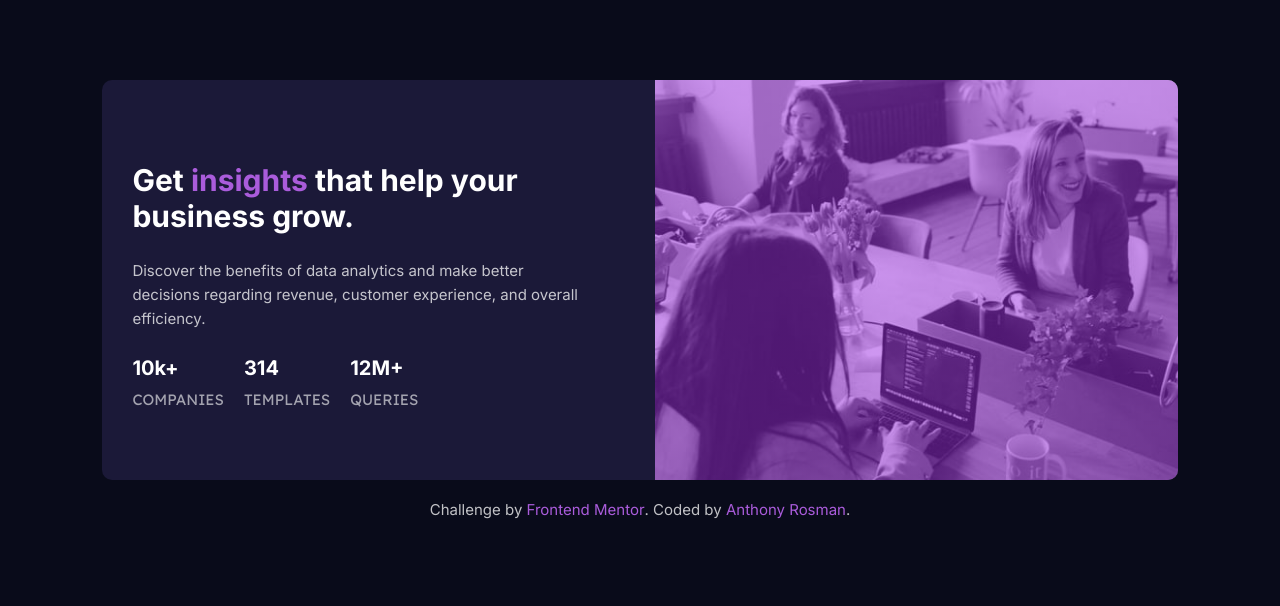
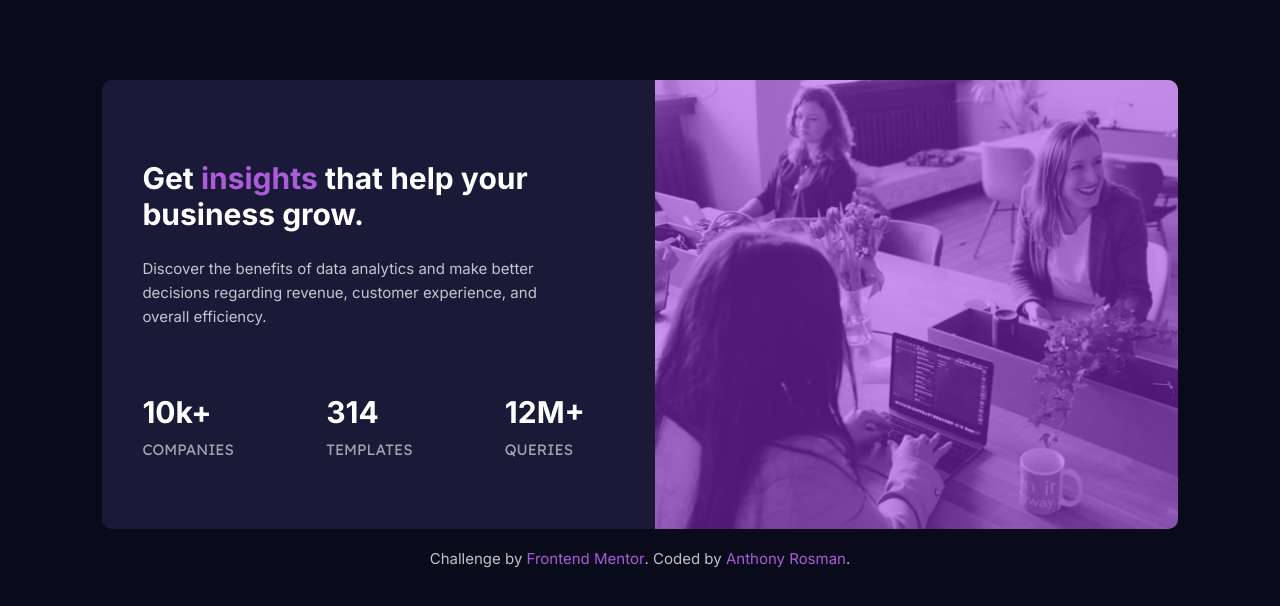
Before and after one commit to D3press3dd/stats-preview-card-component, a plain HTML site: page index.html in a window 1280 px wide. Drawn offline with Linux system fonts and the light colour scheme.

Commit message:
updating css

```diff
--- a/assets/css/styles.css
+++ b/assets/css/styles.css
@@ -118,7 +118,7 @@ span {
     grid-template-columns: repeat(2, 1fr);
   }
   .card-info {
-    padding: 4rem 3rem;
+    padding: 4rem 4rem;
   }
 
   .card-image {
@@ -139,18 +139,26 @@ span {
   }
 
   .card-paragraph {
+    margin-bottom: 4rem;
     padding: 0;
+    padding-right: 4rem;
   }
   .card-info {
     text-align: start;
+    padding-right: 0;
   }
 
   .card-info-flex {
     display: flex;
 
     gap: 2rem;
-    justify-content: flex-start;
+    justify-content: space-between;
     align-items: center;
+    padding-right: 4rem;
+  }
+
+  .card-number {
+    font-size: 3rem;
   }
 }
 
@@ -164,4 +172,8 @@ span {
     height: 40rem;
     order: 1;
   }
+
+  .card-image {
+    height: 100%;
+  }
 }
```
